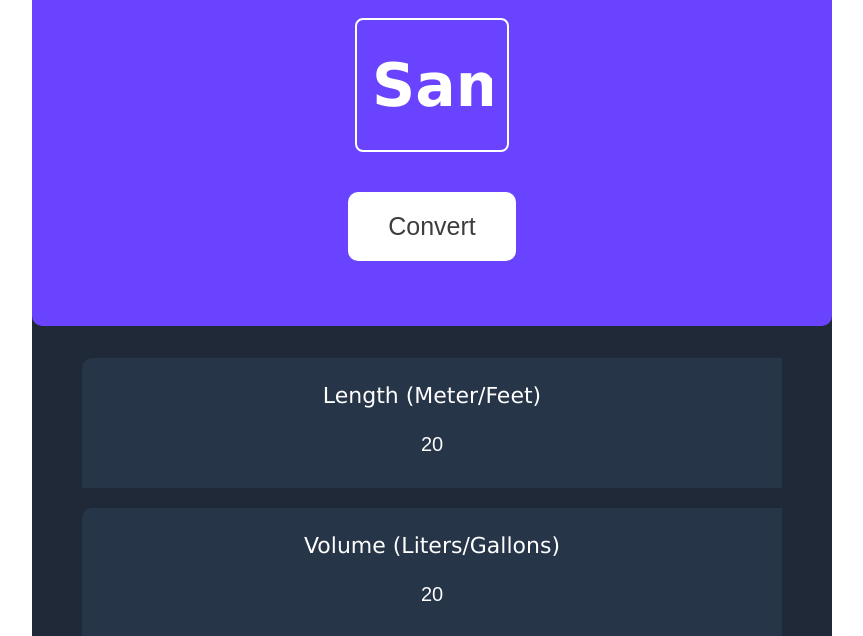
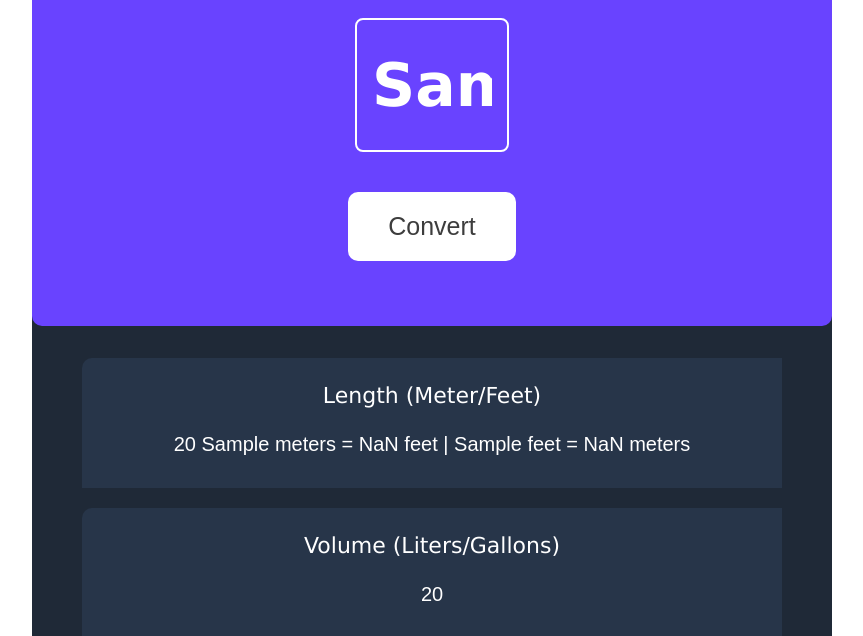
Before and after one commit to gmarav05/unit-converter, a plain HTML site: page index.html in a window 1280 px wide. Both pictures are taken after typing "Sample" into the empty fields and a click on the button "Convert". Shown: the part 164-800 px from the top of the page, without its empty margins (208-1071 px from the left). Drawn offline with Linux system fonts and the light colour scheme.

Commit message:
Unit One working

```diff
--- a/app.js
+++ b/app.js
@@ -0,0 +1,51 @@
+const inputEl = document.getElementById("input-el");
+const convertBtn = document.getElementById("convert-btn");
+
+let unitOne = ""
+let resultOne = 0;
+
+let unitTwo = ""
+let resultTwo = 0;
+
+let toUnitOne = ""
+let toUnitTwo = ""
+
+
+convertBtn.addEventListener("click", function() {
+
+    const num = inputEl.value;
+    length(num, unitOne, resultOne, toUnitOne, unitTwo, resultTwo, toUnitTwo)
+    // console.log(unitOne + " " + resultOne)
+
+
+})
+
+
+function length(num, unitOne, resultOne, toUnitOne, unitTwo, resultTwo, toUnitTwo) {
+    // 1 meter = 3.281 feet
+
+    unitOne = "meters"
+    resultOne = (num * 3.28084).toFixed(3);
+    toUnitOne = "feet"
+
+    unitTwo = "feet"
+    resultTwo = (num * 0.3048).toFixed(3);
+    toUnitTwo = "meters"
+
+    let lengthUnit = document.getElementById("length-el");
+
+    render(num, unitOne, resultOne, toUnitOne, unitTwo, resultTwo, toUnitTwo, lengthUnit);
+
+}
+
+
+function render(num, unitOne, resultOne, toUnitOne, unitTwo, resultTwo, toUnitTwo, lengthUnit) {
+
+    console.log(resultOne)
+
+    let finalResult = `${num} ${unitOne} = ${resultOne} ${toUnitOne} |
+    ${num} ${unitTwo} = ${resultTwo} ${toUnitTwo}`
+
+    lengthUnit.textContent += finalResult;
+
+}
--- a/index.html
+++ b/index.html
@@ -8,10 +8,15 @@
 </head>
 <body>
     <div class="container">
+
         <div class="input-section">
+
          <h1>Metric/Imperial Unit Conversion</h1>
-         <input type="text" class="input-btn"><br>
-         <button class="convert-btn">Convert</button>
+
+         <input type="text" class="input-btn" id="input-el"><br>
+
+         <button class="convert-btn" id="convert-btn">Convert</button>
+
         </div>
 
         <div class="output-section">
@@ -38,4 +43,5 @@
 
 
 </body>
+<script src="app.js"></script>
 </html>
```
